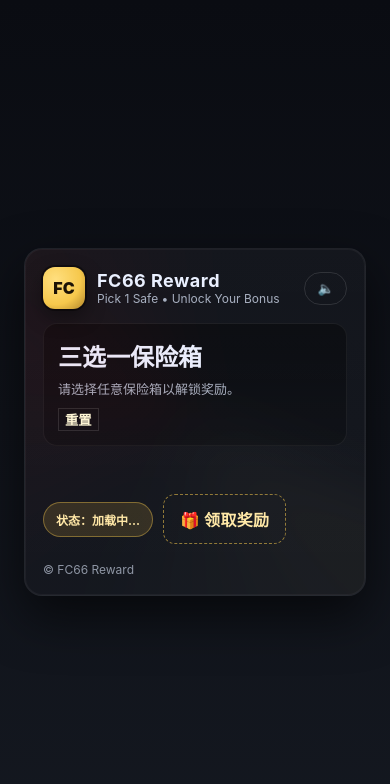
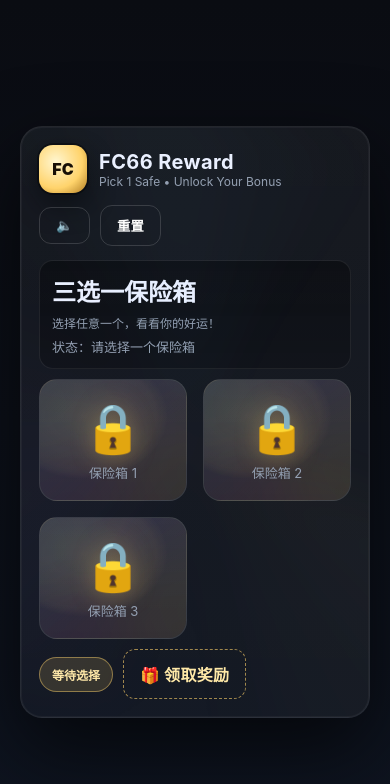
Before and after one commit to jiahoutc/fc66reward, a plain HTML site: page index.html in a window 390 px wide. Drawn offline with Linux system fonts and the light colour scheme; no server answers.

Commit message:
Update index.html

```diff
--- a/index.html
+++ b/index.html
@@ -6,73 +6,121 @@
 <title>FC66 Reward — 三选一保险箱</title>
 <meta name="description" content="选择一个保险箱，解锁你的奖励。">
 <style>
-  :root{ --bg1:#0a0c12; --bg2:#141820; --gold:#f6c84c; --gold2:#ffdf7f; --muted:#a8b0c0; }
-  *{ box-sizing:border-box }
-  html,body{ height:100% }
+  :root{
+    --bg1:#07090f; --bg2:#111520;
+    --gold:#ffd36b; --rose:#ff6a6a; --blue:#6bc2ff; --vio:#a97bff;
+    --text:#eaf0ff; --muted:#94a0b2;
+  }
+  *{box-sizing:border-box}
+  html,body{height:100%}
   body{
-    margin:0; font-family: Inter, "Segoe UI", Roboto, Arial, "PingFang SC";
-    color:#eaf0ff; display:flex; align-items:center; justify-content:center; padding:24px;
-    background: linear-gradient(180deg, var(--bg1), var(--bg2)); background-size:cover; background-position:center;
+    margin:0; color:var(--text); font-family:Inter,system-ui,-apple-system,Segoe UI,Roboto,Helvetica,Arial,"PingFang SC";
+    background: radial-gradient(1200px 800px at 20% -10%, rgba(255,255,255,.06), transparent 50%),
+                radial-gradient(1000px 700px at 120% 0%, rgba(255,255,255,.05), transparent 45%),
+                linear-gradient(180deg, var(--bg1), var(--bg2));
+    background-size:cover; background-position:center;
+    display:flex; align-items:center; justify-content:center; padding:20px;
+    overflow-x:hidden;
   }
+
+  /* 霓虹光带 */
+  .neon{
+    position:fixed; inset:-30% -30%;
+    background:
+      radial-gradient(500px 200px at 20% 20%, rgba(255,208,112,.12), transparent 60%),
+      radial-gradient(400px 260px at 80% 10%, rgba(106,168,255,.10), transparent 60%),
+      radial-gradient(600px 260px at 50% 120%, rgba(255,106,170,.10), transparent 60%);
+    filter: blur(40px); pointer-events:none; z-index:0;
+    animation: drift 18s linear infinite;
+  }
+  @keyframes drift{ to{ transform: rotate(360deg) } }
+
   .wrap{
-    width:100%; max-width:1100px; background:linear-gradient(180deg, rgba(255,255,255,.03), rgba(255,255,255,.015));
-    border:1px solid rgba(255,255,255,.06); border-radius:18px; padding:18px;
-    box-shadow:0 20px 50px rgba(0,0,0,.6), inset 0 0 0 1px rgba(255,255,255,.04);
-    position:relative; overflow:hidden;
+    position:relative; z-index:2; width:100%; max-width:1100px;
+    border:1px solid rgba(255,255,255,.08);
+    border-radius:22px; padding:18px; overflow:hidden;
+    background: linear-gradient(180deg, rgba(255,255,255,.05), rgba(255,255,255,.03));
+    box-shadow: 0 30px 80px rgba(0,0,0,.65), inset 0 0 0 1px rgba(255,255,255,.04);
   }
-  .wrap::before{content:""; position:absolute; inset:-40% -20%;
-    background: conic-gradient(from 0deg, rgba(255,215,128,.04), transparent 30%, rgba(255,0,0,.05), transparent 70%);
-    filter: blur(30px); animation: spin 16s linear infinite;}
-  @keyframes spin{to{transform:rotate(1turn)}}
+  .wrap::before{ content:""; position:absolute; inset:-60% -40%;
+    background: conic-gradient(from 0turn, rgba(255,211,107,.06), transparent 20%, rgba(167,123,255,.06), transparent 55%, rgba(107,194,255,.06), transparent 80%);
+    filter: blur(30px); z-index:0; animation: spin 16s linear infinite; opacity:.6;
+  }
+  @keyframes spin{ to{ transform: rotate(1turn) } }
 
-  .topbar{ display:flex; align-items:center; justify-content:space-between; gap:12px; flex-wrap:wrap; position:relative; z-index:2; }
-  .brand{ display:flex; align-items:center; gap:12px; }
-  .logo{ width:42px; height:42px; border-radius:12px; background: radial-gradient(circle at 30% 30%, var(--gold2), var(--gold) 60%, #b0852a 100%);
-    display:grid; place-items:center; font-weight:900; color:#1b1206; box-shadow: 0 0 0 2px rgba(0,0,0,.4), 0 8px 20px rgba(0,0,0,.4); }
-  .brand h1{ font-size:18px; margin:0; letter-spacing:.5px }
+  .top{ position:relative; z-index:2; display:flex; gap:12px; align-items:center; justify-content:space-between; flex-wrap:wrap; }
+  .brand{ display:flex; gap:12px; align-items:center; }
+  .logo{
+    width:48px; height:48px; border-radius:14px;
+    background: radial-gradient(circle at 35% 35%, #fff6d0, var(--gold) 60%, #b07c22 100%);
+    color:#170f06; font-weight:900; display:grid; place-items:center;
+    box-shadow:0 0 0 2px rgba(0,0,0,.35), 0 12px 28px rgba(0,0,0,.45);
+  }
+  h1{ margin:0; font-size:20px; letter-spacing:.4px }
   .sub{ color:var(--muted); font-size:12px }
 
-  .hero{ margin:14px 0 4px; padding:14px; border-radius:14px; background: linear-gradient(180deg, rgba(0,0,0,.35), rgba(0,0,0,.2));
-    border:1px solid rgba(255,255,255,.06); }
+  .controls{ display:flex; gap:10px; align-items:center; flex-wrap:wrap; }
+  .btn, .ghost{
+    padding:10px 16px; border-radius:12px; border:0; cursor:pointer; font-weight:800; letter-spacing:.3px;
+  }
+  .btn{ background: linear-gradient(90deg, var(--gold), var(--rose)); color:#160d05; box-shadow:0 14px 30px rgba(255,106,106,.25), inset 0 0 0 1px rgba(255,255,255,.25) }
+  .ghost{ background: transparent; color:#fff; border:1px solid rgba(255,255,255,.15) }
+
+  .hero{ margin:14px 0 10px; padding:12px; border:1px solid rgba(255,255,255,.08); border-radius:14px; background: linear-gradient(180deg, rgba(0,0,0,.35), rgba(0,0,0,.2)); }
   .hero h2{ margin:0 0 6px; font-size:24px }
-  .hero p{ margin:0; color:var(--muted); font-size:13px }
-  .controls{ display:flex; gap:10px; align-items:center; flex-wrap:wrap; margin-top:10px; }
-  .btn{ padding:11px 16px; border-radius:12px; border:0; cursor:pointer; font-weight:800; letter-spacing:.3px;
-    background:linear-gradient(90deg, #ffcc6c, #ff6a6a); color:#130a02; box-shadow:0 10px 28px rgba(255,106,106,.25), inset 0 0 0 1px rgba(255,255,255,.25); }
-  .btn-ghost{ background:transparent; color:#ffd; border:1px solid rgba(255,255,255,.12); box-shadow:none; font-weight:700; }
+  .status{ color:var(--muted); font-size:13px; margin-top:6px }
+  .timer{ font-weight:800; color:#111; background:var(--gold); padding:6px 10px; border-radius:10px; }
 
-  .board{ margin-top:14px; padding:12px; display:grid; gap:14px; grid-template-columns:repeat(auto-fit,minmax(160px,1fr)); }
+  .grid{ display:grid; gap:16px; grid-template-columns:repeat(3, minmax(160px,1fr)); }
+  @media (max-width:700px){ .grid{ grid-template-columns:repeat(2,minmax(140px,1fr)); } }
+  @media (max-width:480px){ .grid{ grid-template-columns:1fr 1fr; } }
+
   .safe{
-    position:relative; background: radial-gradient(120px 80px at 30% 30%, rgba(255,215,128,.10), rgba(255,215,128,.04) 60%, transparent 70%),
-    linear-gradient(180deg, rgba(255,255,255,.03), rgba(255,255,255,.02));
-    border:1px solid rgba(255,255,255,.08); border-radius:16px; padding:16px; text-align:center; cursor:pointer; user-select:none;
-    transition:.28s transform cubic-bezier(.2,.9,.2,1), box-shadow .28s, filter .28s; overflow:hidden;
+    position:relative; padding:18px; text-align:center; border-radius:18px; cursor:pointer; user-select:none;
+    background:
+      radial-gradient(120px 90px at 30% 30%, rgba(255,211,107,.15), rgba(255,211,107,.06) 60%, transparent 70%),
+      linear-gradient(180deg, rgba(255,255,255,.07), rgba(255,255,255,.03));
+    border:1px solid rgba(255,255,255,.12);
+    transition: transform .25s cubic-bezier(.2,.9,.2,1), box-shadow .25s, filter .25s;
+    overflow:hidden;
   }
-  .safe:hover{ transform:translateY(-6px); box-shadow:0 16px 40px rgba(0,0,0,.55) }
-  .safe .icon{ font-size:44px; line-height:1; }
-  .safe .lab{ color:var(--muted); font-size:13px; margin-top:8px }
+  .safe::before{
+    content:""; position:absolute; inset:-100% -100%;
+    background: conic-gradient(from 0turn, rgba(255,211,107,.22), rgba(255,106,170,.18), rgba(107,194,255,.18), rgba(169,123,255,.18), rgba(255,211,107,.22));
+    animation: aura 3.8s linear infinite; filter: blur(26px); opacity:.5; z-index:0;
+  }
+  @keyframes aura{ to{ transform: rotate(1turn) } }
+  .safe:hover{ transform: translateY(-6px); box-shadow: 0 22px 50px rgba(0,0,0,.55); }
+  .icon{ position:relative; z-index:1; font-size:48px; text-shadow:0 0 24px rgba(255,211,107,.35); }
+  .lab{ position:relative; z-index:1; margin-top:6px; color:var(--muted); font-size:13px }
+
   .safe.opening{ animation: tilt .8s both }
-  @keyframes tilt{ 0%{transform:perspective(600px) rotateX(0)}
-    40%{transform:perspective(600px) rotateX(12deg) translateY(-8px) scale(1.02)}
-    100%{transform:translateY(-6px) scale(1.03)} }
-  .safe.opened{ border-color:rgba(246,200,76,.6); background:linear-gradient(180deg, rgba(246,200,76,.25), rgba(255,255,255,.06)); }
+  @keyframes tilt{
+    0%{ transform: perspective(700px) rotateX(0) }
+    35%{ transform: perspective(700px) rotateX(14deg) translateY(-8px) scale(1.02) }
+    100%{ transform: translateY(-6px) scale(1.03) }
+  }
+  .safe.opened{
+    border-color: rgba(255,211,107,.7);
+    box-shadow: 0 30px 70px rgba(255,211,107,.25), inset 0 0 0 1px rgba(255,255,255,.25);
+    background: linear-gradient(180deg, rgba(255,211,107,.25), rgba(255,255,255,.08));
+  }
 
-  .status{ color:var(--muted); font-size:13px; margin:10px 4px 0 }
   .result{ margin-top:10px; display:flex; gap:10px; align-items:center; flex-wrap:wrap; }
-  .badge{ padding:8px 12px; border-radius:999px; background:rgba(246,200,76,.14); border:1px solid rgba(246,200,76,.4); color:#ffe9a8; font-weight:700; font-size:12px; }
-  .claim{ display:inline-flex; align-items:center; gap:8px; padding:12px 16px; border-radius:12px; border:1px dashed rgba(246,200,76,.55); color:#ffe9a8; text-decoration:none; font-weight:800; letter-spacing:.3px; transition: transform .2s; }
-  .claim:hover{ transform:translateY(-2px) }
-  .footer{ margin-top:18px; color:#8f97a6; font-size:12px }
+  .badge{ padding:8px 12px; border-radius:999px; background:rgba(255,211,107,.15); border:1px solid rgba(255,211,107,.45); color:#ffe9a8; font-weight:700; font-size:12px; }
+  .claim{ display:inline-flex; align-items:center; gap:8px; padding:12px 16px; border-radius:12px; border:1px dashed rgba(255,211,107,.6); color:#ffe9a8; text-decoration:none; font-weight:800; letter-spacing:.3px; transition: transform .2s; }
+  .claim:hover{ transform: translateY(-2px) }
 
-  .timer{ font-weight:800; color:#ffe9a8; padding:6px 10px; border-radius:10px; border:1px solid rgba(246,200,76,.4); background:rgba(246,200,76,.12); }
-  .mute{ background:transparent; color:#ffd; border:1px solid rgba(255,255,255,.12); border-radius:999px; padding:8px 12px; cursor:pointer; }
-  canvas.confetti{ position:fixed; inset:0; pointer-events:none; z-index:999; }
+  /* 金币粒子画布 */
+  canvas#fx{ position:fixed; inset:0; pointer-events:none; z-index:999; }
 </style>
 </head>
 <body>
-  <canvas id="confetti" class="confetti"></canvas>
+<div class="neon"></div>
+<canvas id="fx"></canvas>
+
 <div class="wrap">
-    <div class="topbar">
+  <div class="top">
     <div class="brand">
       <div class="logo">FC</div>
       <div>
@@ -80,102 +128,112 @@
         <div id="brandSub" class="sub">Pick 1 Safe • Unlock Your Bonus</div>
       </div>
     </div>
-      <div class="sub" style="display:flex;gap:10px;align-items:center;">
+    <div class="controls">
       <span id="timer" class="timer" style="display:none"></span>
-        <button id="muteBtn" class="mute">🔈</button>
+      <button id="mute" class="ghost">🔈</button>
+      <button id="reset" class="ghost">重置</button>
     </div>
   </div>
 
   <div class="hero">
     <h2>三选一保险箱</h2>
-      <p>请选择任意保险箱以解锁奖励。</p>
-      <div class="controls">
-        <button id="resetBtn" class="btn-ghost">重置</button>
-      </div>
+    <div class="sub">选择任意一个，看看你的好运！</div>
+    <div class="status" id="status">状态：加载配置中…</div>
   </div>
 
-    <div id="board" class="board"></div>
+  <div id="grid" class="grid" aria-label="保险箱选择区"></div>
 
   <div class="result">
-      <div id="status" class="badge">状态：加载中…</div>
-      <a id="claimBtn" href="#" target="_blank" rel="noopener" class="claim">🎁 领取奖励</a>
+    <div id="badge" class="badge">等待选择</div>
+    <a id="claim" class="claim" href="#" target="_blank" rel="noopener">🎁 领取奖励</a>
   </div>
-
-    <div class="footer">© FC66 Reward</div>
 </div>
 
 <script>
 (async function(){
-  // ---- 简易音效（WebAudio） ----
+  // ---- 轻量音效（WebAudio） ----
   const AudioKit = (function(){
     const ctx = window.AudioContext ? new AudioContext() : null;
-    function beep(freq=880, t=0.08, type='sine', gain=0.05){
+    const play = (f=880, t=.09, type='sine', g=.06)=>{
       if(!ctx) return;
-      const osc = ctx.createOscillator();
-      const g = ctx.createGain();
-      osc.type = type; osc.frequency.value = freq;
-      g.gain.value = gain;
-      osc.connect(g); g.connect(ctx.destination);
-      osc.start();
-      g.gain.exponentialRampToValueAtTime(0.0001, ctx.currentTime + t);
-      setTimeout(()=>{ osc.stop(); osc.disconnect(); g.disconnect(); }, t*1000+20);
-    }
-    return {beep, ctx};
+      const o = ctx.createOscillator(), gn = ctx.createGain();
+      o.type = type; o.frequency.value = f; gn.gain.value = g;
+      o.connect(gn); gn.connect(ctx.destination); o.start();
+      gn.gain.exponentialRampToValueAtTime(0.0001, ctx.currentTime + t);
+      setTimeout(()=>{ o.stop(); o.disconnect(); gn.disconnect(); }, t*1000+20);
+    };
+    return { play, ctx };
   })();
 
-  // ---- 轻量 confetti ----
-  const cfCanvas = document.getElementById('confetti');
-  const cfx = cfCanvas.getContext('2d');
-  let confettiArr = [];
-  function resize(){ cfCanvas.width = innerWidth; cfCanvas.height = innerHeight; }
-  window.addEventListener('resize', resize); resize();
-  function spawnConfetti(n=120){
-    confettiArr = Array.from({length:n}, ()=>({
-      x: Math.random()*cfCanvas.width,
-      y: -10 - Math.random()*cfCanvas.height*0.5,
-      r: 2+Math.random()*4,
-      vx: -1+Math.random()*2,
-      vy: 2+Math.random()*3,
-      a: Math.random()*Math.PI,
-      s: 0.02+Math.random()*0.04
-    }));
+  // ---- 金币粒子（Canvas） ----
+  const cv = document.getElementById('fx'), cx = cv.getContext('2d');
+  const resize = ()=>{ cv.width = innerWidth; cv.height = innerHeight; };
+  addEventListener('resize', resize); resize();
+  let coins = [];
+  function spawnCoins(n=160, atX=innerWidth/2, atY=innerHeight/3){
+    for(let i=0;i<n;i++){
+      coins.push({
+        x: atX + (Math.random()-0.5)*80,
+        y: atY + (Math.random()-0.5)*40,
+        r: 2 + Math.random()*4,
+        vx: -2 + Math.random()*4,
+        vy: -6 - Math.random()*5,
+        rot: Math.random()*Math.PI, vr: (Math.random()-.5)*0.3,
+        life: 1
+      });
     }
-  function drawConfetti(){
-    cfx.clearRect(0,0,cfCanvas.width, cfCanvas.height);
-    confettiArr.forEach(p=>{
-      p.x += p.vx; p.y += p.vy; p.a += p.s;
-      cfx.save();
-      cfx.translate(p.x, p.y);
-      cfx.rotate(p.a);
-      cfx.fillStyle = ['#ffd36b','#ff9e57','#6ecbff','#ff6aa8'][p.r%4|0];
-      cfx.fillRect(-p.r, -p.r, p.r*2, p.r*2);
-      cfx.restore();
+  }
+  function tick(){
+    cx.clearRect(0,0,cv.width,cv.height);
+    coins.forEach(p=>{
+      p.vy += 0.2; p.x += p.vx; p.y += p.vy; p.rot += p.vr; p.life -= 0.015;
+      const g = cx.createLinearGradient(p.x-p.r, p.y-p.r, p.x+p.r, p.y+p.r);
+      g.addColorStop(0, 'rgba(255,223,128,'+Math.max(p.life,0)+')');
+      g.addColorStop(1, 'rgba(176,122,34,'+Math.max(p.life*0.9,0)+')');
+      cx.save(); cx.translate(p.x,p.y); cx.rotate(p.rot);
+      cx.fillStyle = g; cx.fillRect(-p.r*1.2,-p.r*0.3,p.r*2.4,p.r*0.6);
+      cx.restore();
     });
-    confettiArr = confettiArr.filter(p=>p.y < cfCanvas.height+20);
-    if(confettiArr.length) requestAnimationFrame(drawConfetti);
+    coins = coins.filter(p=>p.life>0 && p.y < cv.height+40);
+    requestAnimationFrame(tick);
   }
-  function celebrate(){ spawnConfetti(140); drawConfetti(); }
+  tick();
 
-  const brandTitle = document.getElementById('brandTitle');
-  const brandSub   = document.getElementById('brandSub');
-  const board      = document.getElementById('board');
-  const statusEl   = document.getElementById('status');
-  const claimBtn   = document.getElementById('claimBtn');
-  const resetBtn   = document.getElementById('resetBtn');
-  const muteBtn    = document.getElementById('muteBtn');
-  const timerEl    = document.getElementById('timer');
+  // ---- DOM ----
+  const grid = document.getElementById('grid');
+  const statusEl = document.getElementById('status');
+  const badge = document.getElementById('badge');
+  const claim = document.getElementById('claim');
+  const titleEl = document.getElementById('brandTitle');
+  const subEl = document.getElementById('brandSub');
+  const timerEl = document.getElementById('timer');
+  const muteBtn = document.getElementById('mute');
+  const resetBtn = document.getElementById('reset');
 
-  let CFG=null, items=[], winner=null, audio=null, isMuted=false;
+  let CFG=null, winner=0, boxes=[], bgm=null, isMuted=false;
 
-  function setStatus(t){ statusEl.textContent = "状态：" + t; }
+  function setStatus(t){ statusEl.textContent = '状态：' + t; }
+  function setBadge(t){ badge.textContent = t; }
 
   async function loadConfig(){
-    const res = await fetch('config.json?ts=' + Date.now());
-    CFG = await res.json();
+    const url = 'https://admin.fc66reward.com/config.json?ts=' + Date.now();
+    try{
+      const r = await fetch(url);
+      CFG = await r.json();
+    }catch(e){
+      CFG = {
+        brand:{title:'FC66 Reward',subtitle:'Pick 1 Safe • Unlock Your Bonus'},
+        background:{type:'color', color:'#0a0c12'},
+        music:{enabled:false, url:'', autoplay:false, volume:0.35},
+        claim:{link:'#', button_text:'🎁 领取奖励'},
+        event:{show_timer:false, deadline:'2025-12-31T23:59:59+08:00'},
+        rewards:['Bonus A','Bonus B','Bonus C']
+      };
+    }
 
     // 品牌
-    brandTitle.textContent = CFG.brand?.title || 'FC66 Reward';
-    brandSub.textContent   = CFG.brand?.subtitle || 'Pick 1 Safe • Unlock Your Bonus';
+    titleEl.textContent = CFG.brand?.title || 'FC66 Reward';
+    subEl.textContent   = CFG.brand?.subtitle || 'Pick 1 Safe • Unlock Your Bonus';
 
     // 背景
     if(CFG.background?.type === 'image' && CFG.background?.image_url){
@@ -184,17 +242,12 @@
       document.body.style.backgroundPosition = 'center';
     }else{
       document.body.style.backgroundImage = 'none';
-      document.body.style.background = CFG.background?.color || '#0a0c12';
+      document.body.style.background = `linear-gradient(180deg, ${CFG.background?.color||'#07090f'}, #0e1420)`;
     }
 
-    // 音乐
-    if(audio){ try{audio.pause();}catch(e){} }
-    if(CFG.music?.enabled && CFG.music?.url){
-      audio = new Audio(CFG.music.url);
-      audio.loop = true;
-      audio.volume = Math.max(0, Math.min(1, CFG.music.volume ?? 0.35));
-      if(CFG.music.autoplay){ audio.play().catch(()=>{}); }
-    }else{ audio = null; }
+    // 按钮/链接
+    claim.href = CFG.claim?.link || '#';
+    claim.textContent = CFG.claim?.button_text || '🎁 领取奖励';
 
     // 倒计时
     if(CFG.event?.show_timer && CFG.event?.deadline){
@@ -204,56 +257,56 @@
       timerEl.style.display = 'none';
     }
 
-    // 按钮
-    claimBtn.href = CFG.claim?.link || '#';
-    claimBtn.textContent = CFG.claim?.button_text || '🎁 领取奖励';
+    // 背景音乐
+    if(bgm){ try{bgm.pause();}catch(e){} }
+    if(CFG.music?.enabled && CFG.music?.url){
+      bgm = new Audio(CFG.music.url);
+      bgm.loop = true;
+      bgm.volume = Math.max(0,Math.min(1, CFG.music.volume ?? 0.35));
+      if(CFG.music.autoplay){ bgm.play().catch(()=>{}); }
+    }else{ bgm = null; }
 
     render();
   }
 
   // 倒计时
-  let tmr = null;
+  let tmr=null;
   function startCountdown(deadline){
     if(tmr) clearInterval(tmr);
-    function fmt(n){ return n<10 ? '0'+n : ''+n; }
-    function tick(){
-      const now = new Date();
-      let ms = deadline - now;
-      if(ms <= 0){
-        timerEl.textContent = '活动已结束';
-        return clearInterval(tmr);
-      }
-      const d = Math.floor(ms/86400000); ms%=86400000;
-      const h = Math.floor(ms/3600000); ms%=3600000;
-      const m = Math.floor(ms/60000); ms%=60000;
-      const s = Math.floor(ms/1000);
-      timerEl.textContent = `倒计时 ${d}天 ${fmt(h)}:${fmt(m)}:${fmt(s)}`;
-    }
-    tick(); tmr = setInterval(tick, 1000);
+    const pad=n=>n<10?'0'+n:n;
+    const tick=()=>{
+      const now = new Date(); let ms = deadline - now;
+      if(ms<=0){ timerEl.textContent = '活动已结束'; return clearInterval(tmr); }
+      const d=Math.floor(ms/86400000); ms%=86400000;
+      const h=Math.floor(ms/3600000); ms%=3600000;
+      const m=Math.floor(ms/60000); ms%=60000;
+      const s=Math.floor(ms/1000);
+      timerEl.textContent = `倒计时 ${d}天 ${pad(h)}:${pad(m)}:${pad(s)}`;
+    };
+    tick(); tmr=setInterval(tick,1000);
   }
 
-  // 渲染 & 交互
-  function createItem(i){
-    const div = document.createElement('div');
-    div.className='safe';
-    div.innerHTML=`<div class='icon'>🔒</div><div class='lab'>保险箱 ${i+1}</div>`;
-    div.onclick = ()=> open(i);
-    return div;
+  // 渲染保险箱
+  function render(){
+    grid.innerHTML=''; boxes.length=0;
+    for(let i=0;i<3;i++){
+      const el=document.createElement('div');
+      el.className='safe';
+      el.innerHTML=`<div class="icon">🔒</div><div class="lab">保险箱 ${i+1}</div>`;
+      el.onclick=()=>open(i, el);
+      boxes.push(el); grid.appendChild(el);
     }
-  function render(){
-    board.innerHTML=''; items=[];
-    for(let i=0;i<3;i++){ const el=createItem(i); items.push(el); board.appendChild(el); }
     winner = Math.floor(Math.random()*3);
-    setStatus('请选择一个保险箱');
+    setStatus('请选择一个保险箱'); setBadge('等待选择');
   }
-  function chooseReward(){
+
+  function pickReward(){
     const arr = Array.isArray(CFG.rewards) ? CFG.rewards.filter(Boolean) : [];
-    if(!arr.length) return null;
-    const idx = Math.floor(Math.random()*arr.length);
-    return arr[idx];
+    if(!arr.length) return '奖励';
+    return arr[Math.floor(Math.random()*arr.length)];
   }
-  function open(i){
-    const el = items[i];
+
+  function open(i, el){
     if(el.classList.contains('opened')) return;
     el.classList.add('opening');
     setTimeout(()=>{
@@ -261,25 +314,28 @@
       el.classList.add('opened');
       el.querySelector('.icon').textContent='📦';
       if(i===winner){
-        const rw = chooseReward();
-        setStatus('恭喜！获得 ' + (rw || '奖励'));
-        celebrate();
-        AudioKit.beep(1200, .12, 'square', .08);
-        setTimeout(()=>AudioKit.beep(1400,.1,'square',.07), 130);
+        const r = pickReward();
+        setStatus('恭喜！获得 '+r);
+        setBadge('中奖：'+r);
+        const b = el.getBoundingClientRect();
+        spawnCoins(160, b.left + b.width/2, b.top + scrollY + b.height/2);
+        AudioKit.play(1200,.12,'square',.08);
+        setTimeout(()=>AudioKit.play(1400,.1,'square',.07),120);
       }else{
-        setStatus('没中，再试试吧！');
-        AudioKit.beep(420, .1, 'sawtooth', .06);
+        setStatus('没中，再试一次吧！');
+        setBadge('未中奖');
+        AudioKit.play(420,.1,'sawtooth',.06);
       }
-    }, 520);
+    },520);
   }
 
-  resetBtn.onclick = ()=> render();
-  muteBtn.onclick = ()=>{
-    if(!audio){ return; }
-    isMuted = !isMuted;
-    audio.muted = isMuted;
+  // 控件
+  resetBtn.onclick = ()=>render();
+  muteBtn.onclick  = ()=>{
+    if(!bgm) return;
+    isMuted = !isMuted; bgm.muted = isMuted;
     muteBtn.textContent = isMuted ? '🔇' : '🔈';
-    if(!isMuted){ audio.play().catch(()=>{}); }
+    if(!isMuted){ bgm.play().catch(()=>{}); }
   };
 
   await loadConfig();
```
Lines whose indentation alone changed are shown as unchanged.
